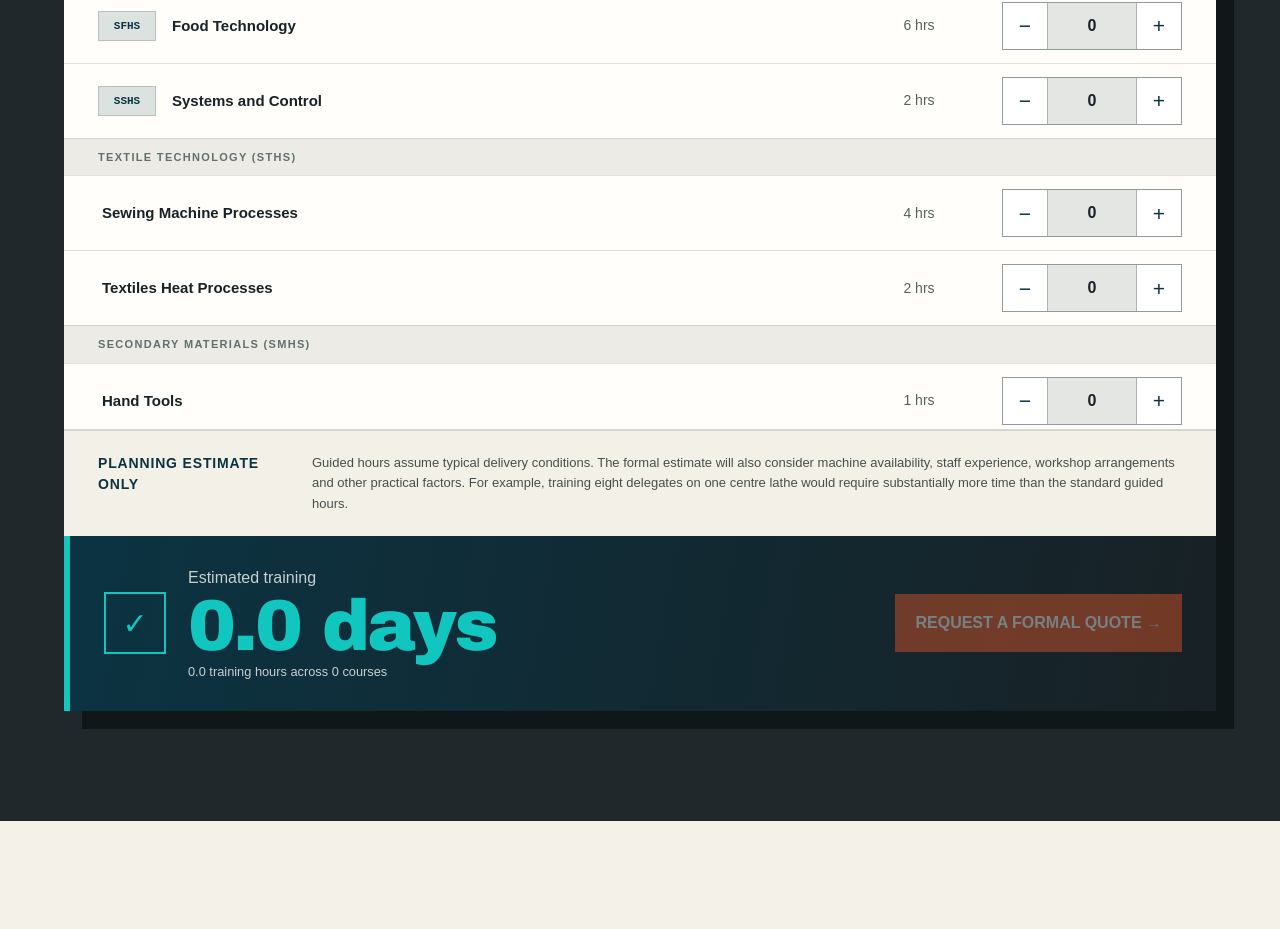
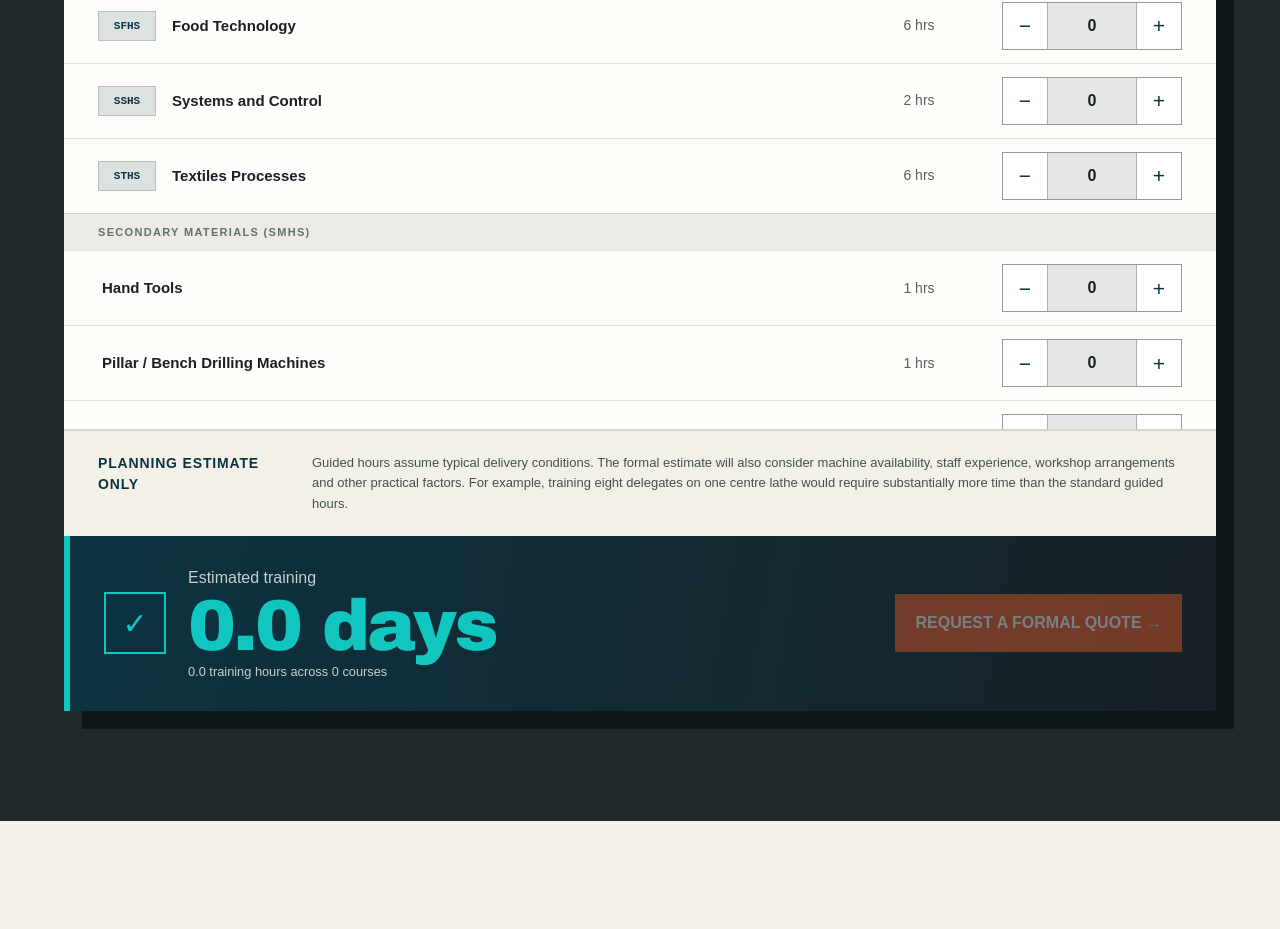
Before and after one commit to tarranteng/Training-Website, a Next.js app: page /quote-builder in a window 1280 px wide. Shown: the part 1700-2629 px from the top of the page. Built offline with nearby package versions, Linux system fonts and the light colour scheme.

Commit message:
Add files via upload

```diff
--- a/app/quote-builder/page.tsx
+++ b/app/quote-builder/page.tsx
@@ -38,8 +38,7 @@ const courses: Course[] = [
   { code: "SCHS", name: "Secondary Core", initial: 6, refresher: 3, adjustment: 0, group: "Core courses" },
   { code: "SFHS", name: "Food Technology", initial: 6, refresher: 3, adjustment: 0, group: "Core courses" },
   { code: "SSHS", name: "Systems and Control", initial: 2, refresher: 1, adjustment: 0, group: "Core courses" },
-  { code: "STHS", name: "Sewing Machine Processes", initial: 4, refresher: 3, adjustment: 0, group: "Textile Technology (STHS)" },
-  { code: "STHS", name: "Textiles Heat Processes", initial: 2, refresher: 1, adjustment: 0, group: "Textile Technology (STHS)" },
+  { code: "STHS", name: "Textiles Processes", initial: 6, refresher: 4, adjustment: 0, group: "Core courses" },
   { code: "SMHS", name: "Hand Tools", initial: 1, refresher: 1, adjustment: .2, group: "Secondary Materials (SMHS)" },
   { code: "SMHS", name: "Pillar / Bench Drilling Machines", initial: 1, refresher: 1, adjustment: .2, group: "Secondary Materials (SMHS)" },
   { code: "SMHS", name: "Guillotines, Shears & Trimmers", initial: 1, refresher: 1, adjustment: .2, group: "Secondary Materials (SMHS)" },
```
